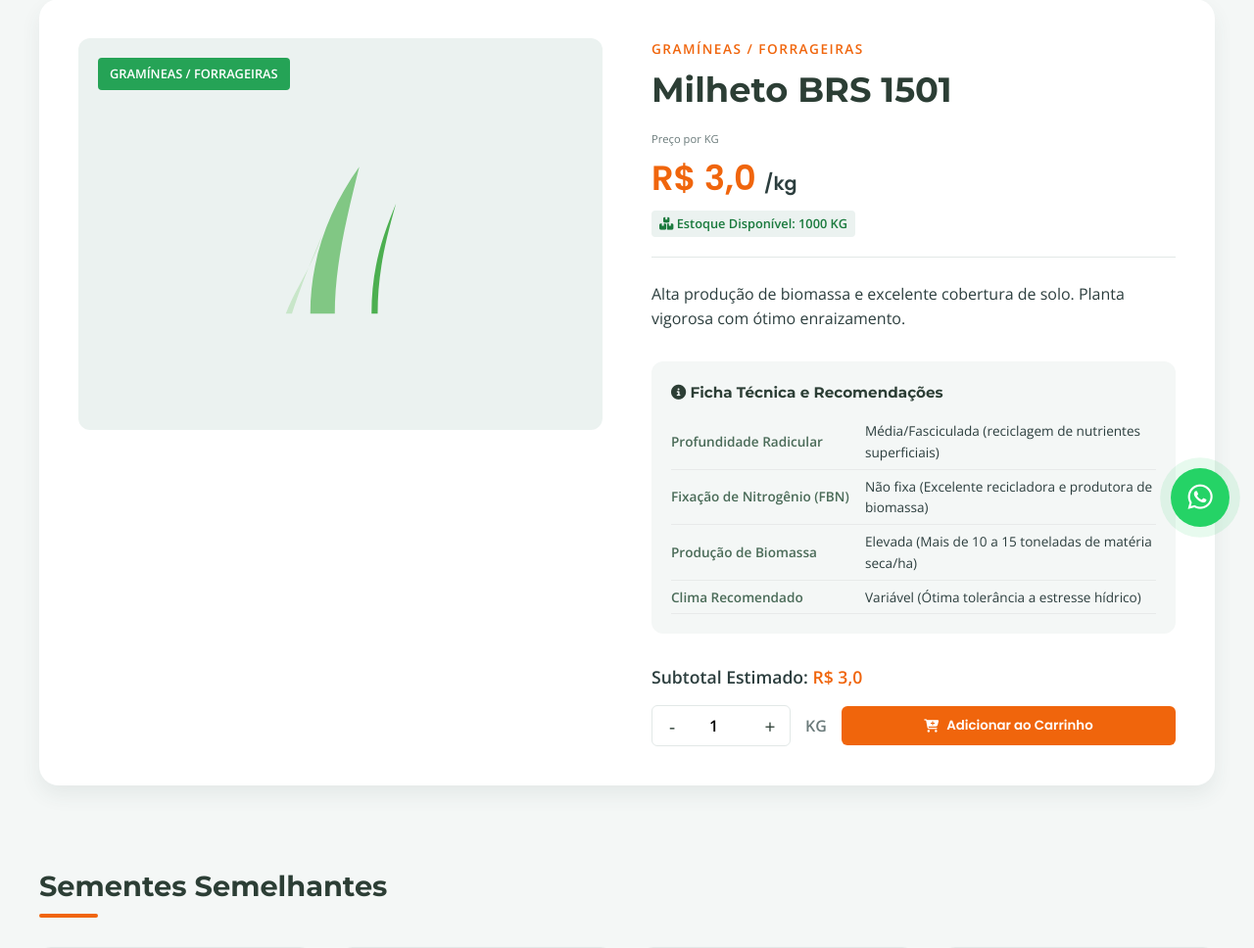
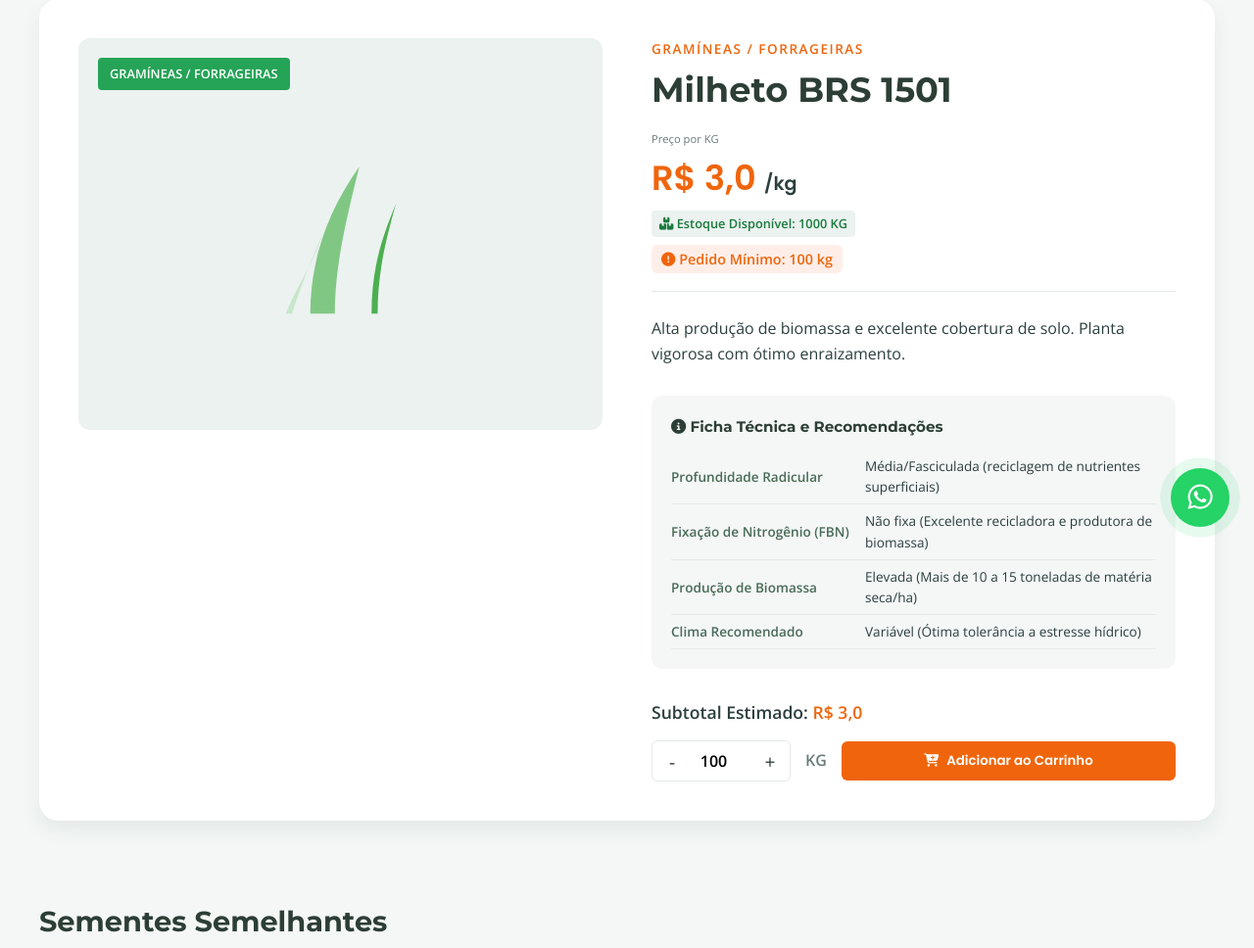
Before and after one commit to cjcsementes-collab/cjc-sementes, a Flask app: page /produto/1 in a window 1280 px wide. Shown: the part 237-1205 px from the top of the page at 98% size. Run offline with Flask 3, Linux system fonts and the light colour scheme.

Commit message:
feat: implementa pedido mínimo de 100kg em todos os produtos

```diff
--- a/app.py
+++ b/app.py
@@ -122,12 +122,13 @@ def cart():
 def add_to_cart(produto_id):
     produto = Produto.query.get_or_404(produto_id)
     try:
-        quantidade = float(request.form.get('quantidade', 1))
+        quantidade = float(request.form.get('quantidade', 100))
     except ValueError:
-        quantidade = 1.0
+        quantidade = 100.0
 
-    if quantidade <= 0:
-        quantidade = 1.0
+    if quantidade < 100.0:
+        quantidade = 100.0
+        flash('A quantidade mínima por pedido é de 100 kg.', 'warning')
 
     # Limita ao estoque disponível
     if quantidade > produto.estoque:
@@ -155,12 +156,13 @@ def add_to_cart(produto_id):
 def update_cart(produto_id):
     produto = Produto.query.get_or_404(produto_id)
     try:
-        quantidade = float(request.form.get('quantidade', 1))
+        quantidade = float(request.form.get('quantidade', 100))
     except ValueError:
-        quantidade = 1.0
+        quantidade = 100.0
 
-    if quantidade <= 0:
-        return remove_from_cart(produto_id)
+    if quantidade < 100.0:
+        quantidade = 100.0
+        flash('A quantidade mínima por pedido é de 100 kg.', 'warning')
 
     if quantidade > produto.estoque:
         quantidade = produto.estoque
--- a/static/js/main.js
+++ b/static/js/main.js
@@ -42,7 +42,8 @@ document.addEventListener('DOMContentLoaded', function() {
 
         function updateDetailTotal() {
             let qty = parseFloat(qtyInput.value);
-            if (isNaN(qty) || qty <= 0) qty = 1;
+            let min = parseFloat(qtyInput.getAttribute('min')) || 1;
+            if (isNaN(qty) || qty < min) qty = min;
             const total = basePrice * qty;
             totalDetailPrice.innerText = total.toLocaleString('pt-BR', { style: 'currency', currency: 'BRL' });
         }
@@ -50,7 +51,8 @@ document.addEventListener('DOMContentLoaded', function() {
         if (btnMinus) {
             btnMinus.addEventListener('click', () => {
                 let current = parseFloat(qtyInput.value);
-                if (current > 1) {
+                let min = parseFloat(qtyInput.getAttribute('min')) || 1;
+                if (current > min) {
                     qtyInput.value = current - 1;
                     updateDetailTotal();
                 }
--- a/templates/product.html
+++ b/templates/product.html
@@ -73,6 +73,12 @@
                 <span class="product-detail-stock-badge">
                     <i class="fa-solid fa-boxes-stacked"></i> Estoque Disponível: {{ produto.estoque|int }} {{ produto.unidade.upper() }}
                 </span>
+
+                <div style="margin-top: 10px;">
+                    <span style="background-color: rgba(255, 87, 34, 0.1); color: var(--laranja-brasa); padding: 5px 10px; border-radius: var(--radius-sm); font-size: 0.9rem; font-weight: 600;">
+                        <i class="fa-solid fa-circle-exclamation"></i> Pedido Mínimo: 100 kg
+                    </span>
+                </div>
             </div>
 
             <p class="product-detail-desc">{{ produto.descricao }}</p>
@@ -129,7 +135,7 @@
                 <div class="qty-buy-box">
                     <div class="qty-selector">
                         <button type="button" class="qty-btn" id="qty-minus">-</button>
-                        <input type="number" name="quantidade" id="quantidade-selector" class="qty-input" value="1" min="1" max="{{ produto.estoque|int }}">
+                        <input type="number" name="quantidade" id="quantidade-selector" class="qty-input" value="100" min="100" max="{{ produto.estoque|int }}">
                         <button type="button" class="qty-btn" id="qty-plus">+</button>
                     </div>
 
```
Also changed, not shown: templates/cart.html (+11 -2 lines).
